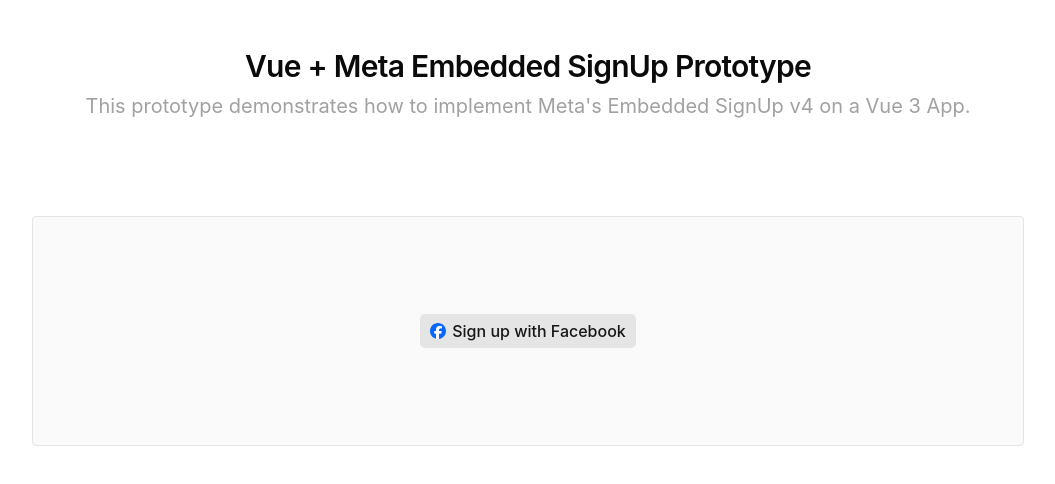
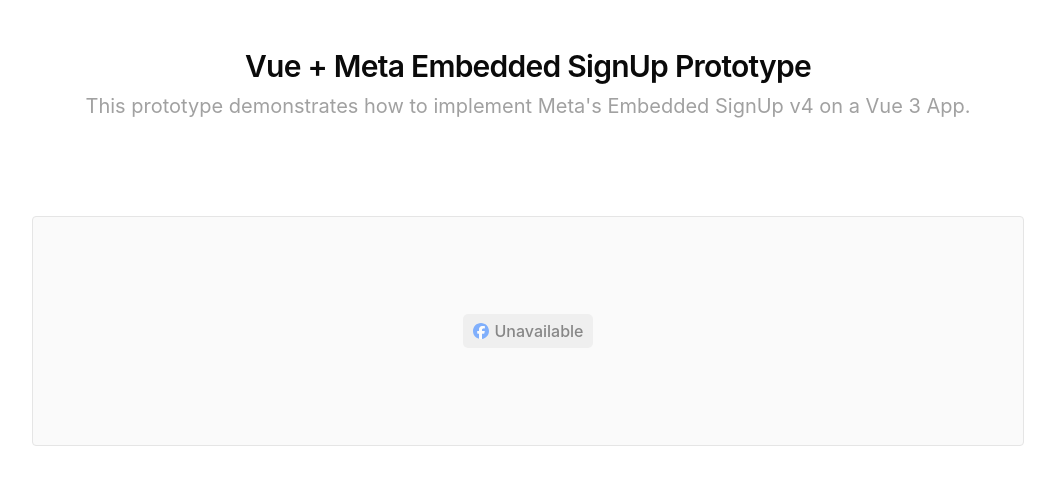
Before and after one commit to whoiseno/vue-meta-embedded-signup-prototype, a Vue app: page / in a window 1280 px wide. Shown: the top 484 px of the page, without its empty margins (112-1167 px from the left). Built offline with nearby package versions, Linux system fonts and the light colour scheme; no server answers.

Commit message:
refactor: extract the `button` into `FacebookSignUp` + add component

```diff
--- a/src/App.vue
+++ b/src/App.vue
@@ -1,5 +1,8 @@
 <script setup lang="ts">
-import FacebookIcon from './components/FacebookIcon.vue'
+import { ref } from 'vue'
+import FacebookSignUp from './components/FacebookSignUp.vue'
+
+const configId = ref<string | undefined>(import.meta.env.VITE_META_CONFIG_ID)
 </script>
 
 <template>
@@ -19,12 +22,12 @@
       <div
         class="bg-neutral-50 border border-neutral-200 rounded-sm flex items-center justify-center px-12 py-24"
       >
-        <button
-          type="button"
-          class="focus-visible:border-blue-500 focus-visible:ring-blue-500/50 rounded-md border border-transparent bg-clip-padding text-base font-medium focus-visible:ring-3 [&_svg:not([class*='size-'])]:size-4 inline-flex items-center justify-center whitespace-nowrap transition-all disabled:pointer-events-none disabled:opacity-50 [&_svg]:pointer-events-none shrink-0 [&_svg]:shrink-0 outline-none select-none bg-neutral-200 text-neutral-900 hover:bg-neutral-200/80 h-9 gap-1.5 px-2.5 has-data-[icon=inline-end]:pr-3 has-data-[icon=inline-start]:pl-3"
-        >
-          <FacebookIcon /> Sign up with Facebook
-        </button>
+        <FacebookSignUp
+          :config-id="configId"
+          @success="(data) => console.log('Signup successful:', data)"
+          @error="(err) => console.error('Signup error:', err)"
+          @cancel="() => console.log('Signup cancelled by user')"
+        />
       </div>
     </section>
   </main>
```
